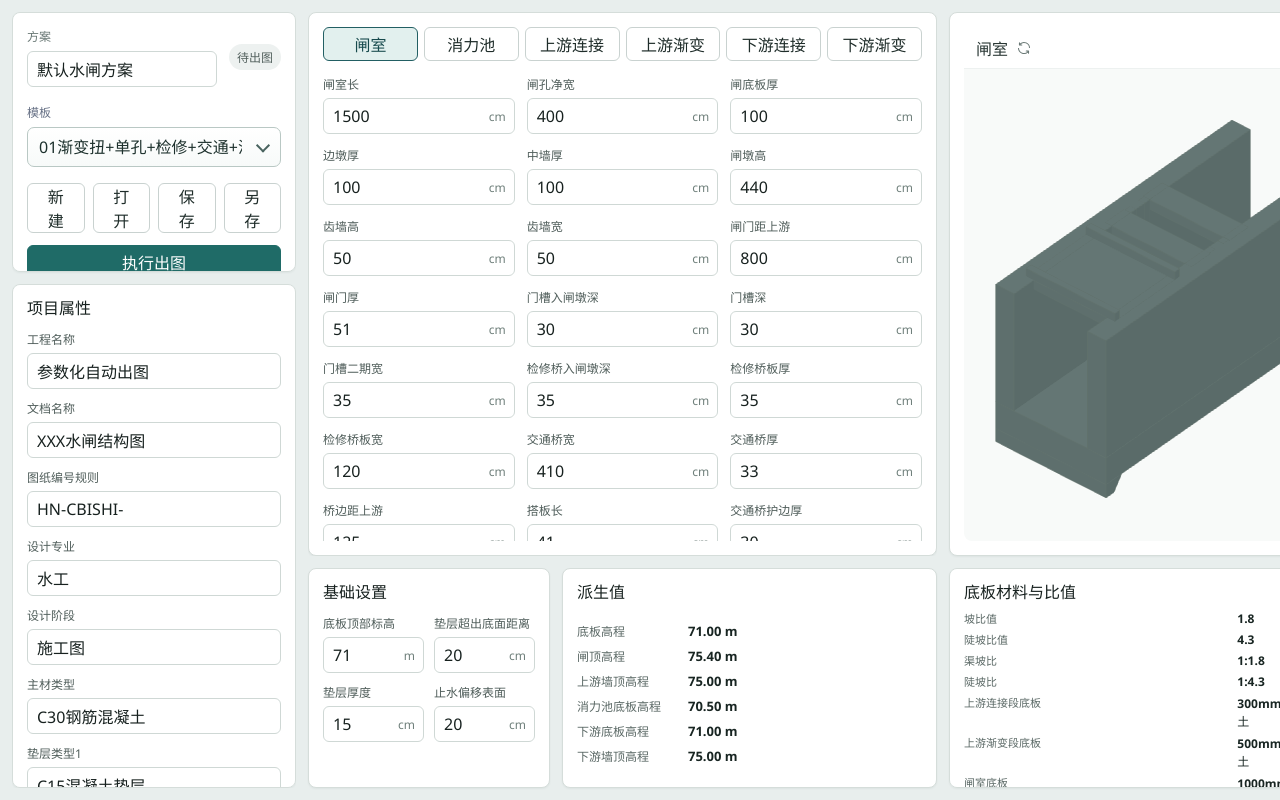
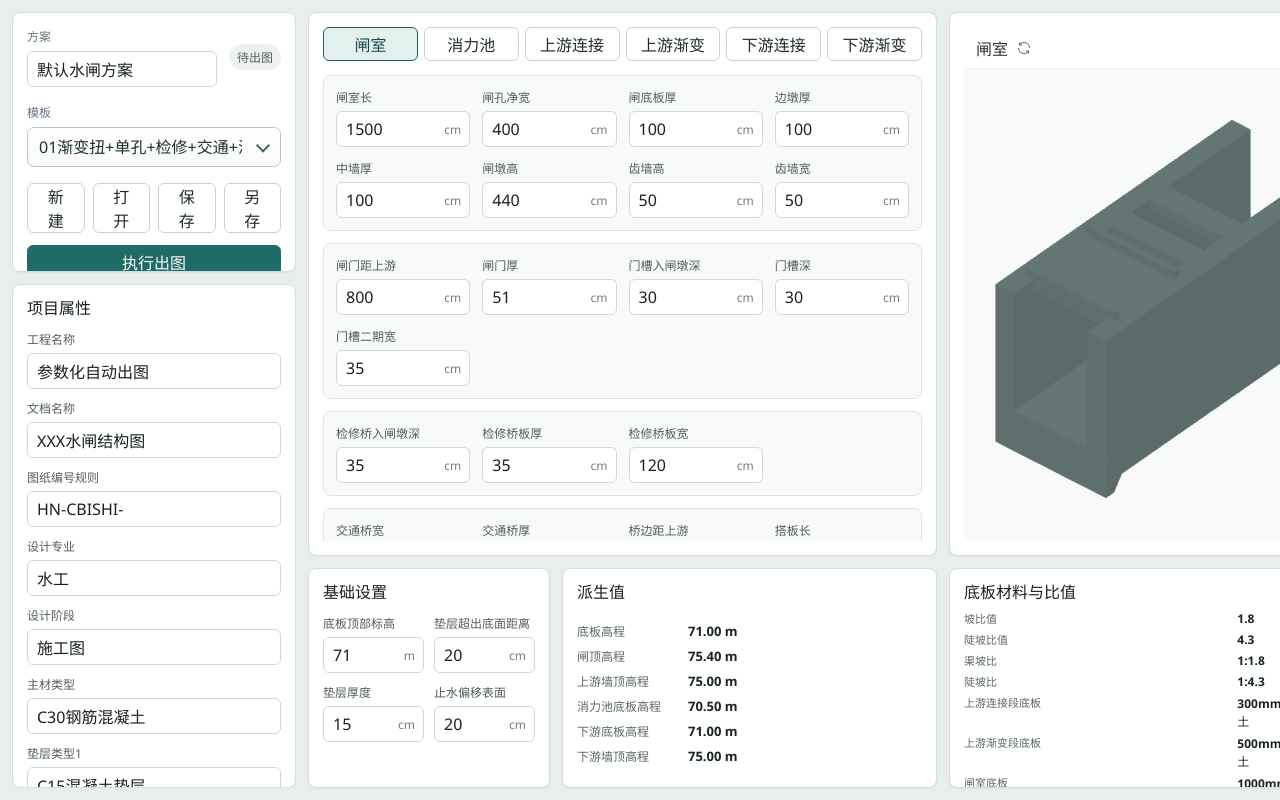
Before and after one commit to Q-110/ParameterDraw, a Vue app: page / in a window 1280 px wide. Built offline with nearby package versions, Linux system fonts and the light colour scheme.

Commit message:
参数二级分组；新增日志文件保存

```diff
--- a/src/components/ParameterForm.vue
+++ b/src/components/ParameterForm.vue
@@ -11,9 +11,16 @@
         {{ group.title }}
       </button>
     </nav>
+    <div class="parameter-groups">
+      <section
+        v-for="subgroup in parameterSubgroups"
+        :key="subgroup.name"
+        class="parameter-subgroup"
+        :aria-label="subgroup.name"
+      >
         <div class="parameter-grid">
           <label
-        v-for="field in activeGroup.fields"
+            v-for="field in subgroup.fields"
             :key="field.key"
             :class="['field-row', { readonly: field.readonly }]"
           >
@@ -40,10 +47,14 @@
           </label>
         </div>
       </section>
+    </div>
+  </section>
 </template>
 
 <script setup>
-defineProps(['groups', 'activeGroupId', 'activeGroup', 'params', 'derived'])
+import { computed } from 'vue'
+
+const props = defineProps(['groups', 'activeGroupId', 'activeGroup', 'params', 'derived'])
 
 const emit = defineEmits([
   'update:activeGroupId',
@@ -51,6 +62,26 @@ const emit = defineEmits([
   'focusField',
   'blurField',
 ])
+
+const parameterSubgroups = computed(() => {
+  const subgroups = []
+
+  props.activeGroup.fields.forEach((field) => {
+    const current = subgroups[subgroups.length - 1]
+
+    if (!current || current.name !== field.subgroup) {
+      subgroups.push({
+        name: field.subgroup,
+        fields: [field],
+      })
+      return
+    }
+
+    current.fields.push(field)
+  })
+
+  return subgroups
+})
 
 /**
  * 上报分组参数变化
--- a/src/styles/index.less
+++ b/src/styles/index.less
@@ -369,13 +369,26 @@ h3 {
   }
 }
 
-.parameter-grid {
+.parameter-groups {
   display: grid;
-  grid-template-columns: repeat(3, minmax(0, 1fr));
   align-content: start;
   gap: 12px;
   min-height: 0;
   overflow: auto;
+}
+
+.parameter-subgroup {
+  border: 1px solid #dce4e1;
+  border-radius: 8px;
+  background: #f8faf9;
+  padding: 12px;
+}
+
+.parameter-grid {
+  display: grid;
+  grid-template-columns: repeat(4, minmax(0, 1fr));
+  align-content: start;
+  gap: 12px;
 }
 
 .unit-input {
--- a/src/templates/01渐变扭+单孔+检修+交通+消力+渐变扭/model.js
+++ b/src/templates/01渐变扭+单孔+检修+交通+消力+渐变扭/model.js
@@ -107,6 +107,13 @@ const rawGroups = [
   {
     id: 'gate',
     title: '闸室',
+    subgroups: [
+      { name: '闸室主体参数', endKey: '齿墙宽' },
+      { name: '闸门参数', endKey: '门槽二期宽' },
+      { name: '检修桥参数', endKey: '检修桥板宽' },
+      { name: '交通桥参数', endKey: '交通桥护边高' },
+      { name: '闸室计算参数', endKey: '闸总宽' },
+    ],
     fields: [
       { key: '闸室长', label: '闸室长', unit: 'cm', part: 'gate', region: 'floor' },
       { key: '闸孔净宽', label: '闸孔净宽', unit: 'cm', part: 'gate', region: 'opening' },
@@ -130,14 +137,21 @@ const rawGroups = [
       { key: '搭板长', label: '搭板长', unit: 'cm', part: 'gate', region: 'approachSlab' },
       { key: '交通桥护边厚', label: '交通桥护边厚', unit: 'cm', part: 'gate', region: 'trafficBridge' },
       { key: '交通桥护边高', label: '交通桥护边高', unit: 'cm', part: 'gate', region: 'trafficBridge' },
+      { key: '闸孔数', label: '闸孔数', readonly: true },
       { key: '闸门宽', label: '闸门宽', unit: 'cm', readonly: true, decimals: 2 },
       { key: '闸总宽', label: '闸总宽', unit: 'cm', readonly: true, decimals: 2 },
-      { key: '闸孔数', label: '闸孔数', readonly: true },
     ],
   },
   {
     id: 'stilling',
     title: '消力池',
+    subgroups: [
+      { name: '消力池主体参数', endKey: '消力池齿墙高度' },
+      { name: '消力池陡坡墙宽参数', endKey: '消力池陡坡段下部墙宽' },
+      { name: '消力池墙体参数', endKey: '消力池斜墙段高度' },
+      { name: '消力坎参数', endKey: '消力坎顶宽' },
+      { name: '消力池计算参数', endKey: '消力池底板宽度' },
+    ],
     fields: [
       { key: '消力池陡坡段平直段长度', label: '陡坡段平直段长度', unit: 'cm', part: 'stilling', region: 'slope' },
       { key: '消力池陡坡段长度', label: '陡坡段长度', unit: 'cm', part: 'stilling', region: 'slope' },
@@ -159,6 +173,12 @@ const rawGroups = [
   {
     id: 'upstreamConnection',
     title: '上游连接',
+    subgroups: [
+      { name: '上游连接底板参数', endKey: '上游连接段底板齿墙宽' },
+      { name: '上游连接坡面构造参数', endKey: '上游连接段坡底外槽宽' },
+      { name: '上游连接计算参数', endKey: '上游连接段渠底板宽' },
+      { name: '上游连接坡板与坡齿参数', endKey: '上游连接段坡齿宽度' },
+    ],
     fields: [
       { key: '上游连接段底板长度', label: '底板长度', unit: 'cm', part: 'upstreamConnection', region: 'floor' },
       { key: '上游连接段底板厚度', label: '底板厚度', unit: 'cm', part: 'upstreamConnection', region: 'floor' },
@@ -168,17 +188,24 @@ const rawGroups = [
       { key: '上游连接段坡底槽宽', label: '坡底槽宽', unit: 'cm', part: 'upstreamConnection', region: 'ditch' },
       { key: '上游连接段坡底槽高', label: '坡底槽高', unit: 'cm', part: 'upstreamConnection', region: 'ditch' },
       { key: '上游连接段坡底外槽宽', label: '坡底外槽宽', unit: 'cm', part: 'upstreamConnection', region: 'ditch' },
+      { key: '上游连接段坡面高度', label: '坡面高度', unit: 'cm', readonly: true },
+      { key: '上游连接段坡面宽度', label: '坡面宽度', unit: 'cm', readonly: true },
+      { key: '上游连接段渠底板宽', label: '渠底板宽', unit: 'cm', readonly: true, decimals: 2 },
       { key: '上游连接段坡板厚度', label: '坡板厚度', unit: 'cm', part: 'upstreamConnection', region: 'slope' },
       { key: '上游连接段坡齿厚度', label: '坡齿厚度', unit: 'cm', part: 'upstreamConnection', region: 'slope' },
       { key: '上游连接段坡齿宽度', label: '坡齿宽度', unit: 'cm', part: 'upstreamConnection', region: 'slope' },
-      { key: '上游连接段坡面高度', label: '坡面高度', unit: 'cm', readonly: true },
-      { key: '上游连接段坡面宽度', label: '坡面宽度', unit: 'cm', readonly: true },
-      { key: '上游连接段渠底板宽', label: '渠底板宽', unit: 'cm', readonly: true, decimals: 2 },
     ],
   },
   {
     id: 'upstreamTransition',
     title: '上游渐变',
+    subgroups: [
+      { name: '上游渐变中断面参数', endKey: '上游渐变段中断面顶端宽' },
+      { name: '上游渐变上断面参数', endKey: '上游渐变段上断面底宽' },
+      { name: '上游渐变下断面参数', endKey: '上游渐变段下断面坡高' },
+      { name: '上游渐变铺盖参数', endKey: '上游渐变段铺盖齿墙宽' },
+      { name: '上游渐变计算参数', endKey: '上游渐变段中断面铺盖宽' },
+    ],
     fields: [
       { key: '上游渐变段中首断面距离', label: '中首断面距离', unit: 'cm', part: 'upstreamTransition', region: 'length' },
       { key: '上游渐变段中断面底宽', label: '中断面底宽', unit: 'cm', part: 'upstreamTransition', region: 'middle' },
@@ -216,6 +243,12 @@ const rawGroups = [
   {
     id: 'downstreamConnection',
     title: '下游连接',
+    subgroups: [
+      { name: '下游连接底板参数', endKey: '下游连接段底板齿墙宽' },
+      { name: '下游连接坡面构造参数', endKey: '下游连接段坡底外槽宽' },
+      { name: '下游连接计算参数', endKey: '下游连接段渠底板宽' },
+      { name: '下游连接坡板与坡齿参数', endKey: '下游连接段坡齿宽度' },
+    ],
     fields: [
       { key: '下游连接段底板长度', label: '底板长度', unit: 'cm', part: 'downstreamConnection', region: 'floor' },
       { key: '下游连接段底板厚度', label: '底板厚度', unit: 'cm', part: 'downstreamConnection', region: 'floor' },
@@ -225,17 +258,24 @@ const rawGroups = [
       { key: '下游连接段坡底槽宽', label: '坡底槽宽', unit: 'cm', part: 'downstreamConnection', region: 'ditch' },
       { key: '下游连接段坡底槽高', label: '坡底槽高', unit: 'cm', part: 'downstreamConnection', region: 'ditch' },
       { key: '下游连接段坡底外槽宽', label: '坡底外槽宽', unit: 'cm', part: 'downstreamConnection', region: 'ditch' },
+      { key: '下游连接段坡面高度', label: '坡面高度', unit: 'cm', readonly: true },
+      { key: '下游连接段坡面宽度', label: '坡面宽度', unit: 'cm', readonly: true },
+      { key: '下游连接段渠底板宽', label: '渠底板宽', unit: 'cm', readonly: true, decimals: 2 },
       { key: '下游连接段坡板厚度', label: '坡板厚度', unit: 'cm', part: 'downstreamConnection', region: 'slope' },
       { key: '下游连接段坡齿厚度', label: '坡齿厚度', unit: 'cm', part: 'downstreamConnection', region: 'slope' },
       { key: '下游连接段坡齿宽度', label: '坡齿宽度', unit: 'cm', part: 'downstreamConnection', region: 'slope' },
-      { key: '下游连接段坡面高度', label: '坡面高度', unit: 'cm', readonly: true },
-      { key: '下游连接段坡面宽度', label: '坡面宽度', unit: 'cm', readonly: true },
-      { key: '下游连接段渠底板宽', label: '渠底板宽', unit: 'cm', readonly: true, decimals: 2 },
     ],
   },
   {
     id: 'downstreamTransition',
     title: '下游渐变',
+    subgroups: [
+      { name: '下游渐变中断面参数', endKey: '下游渐变段中断面顶端宽' },
+      { name: '下游渐变上断面参数', endKey: '下游渐变段上断面底宽' },
+      { name: '下游渐变下断面参数', endKey: '下游渐变段下断面坡宽' },
+      { name: '下游渐变铺盖参数', endKey: '下游渐变段铺盖齿墙宽' },
+      { name: '下游渐变计算参数', endKey: '下游渐变段中断面铺盖宽' },
+    ],
     fields: [
       { key: '下游渐变段中末断面距离', label: '中末断面距离', unit: 'cm', part: 'downstreamTransition', region: 'length' },
       { key: '下游渐变段中断面底宽', label: '中断面底宽', unit: 'cm', part: 'downstreamTransition', region: 'middle' },
@@ -272,14 +312,28 @@ const rawGroups = [
   },
 ]
 
-// 在 rawGroup 的每个字段上自动生成 guideRegion   用于 3D 预览中参数与尺寸线的精确高亮联动
-export const groups = rawGroups.map((group) => ({
-  ...group,
-  fields: group.fields.map((field) => ({
-    ...field,
-    guideRegion: (field.unit === 'cm' && field.part) ? `${field.part}.${field.key}` : undefined,
-  })),
-}))
+// 为字段补充分组和高亮元数据   保持 groups.fields 对外仍为扁平数组
+export const groups = rawGroups.map(({ subgroups, ...group }) => {
+  let subgroupIndex = 0
+
+  return {
+    ...group,
+    fields: group.fields.map((field) => {
+      const subgroup = subgroups[subgroupIndex]
+      const result = {
+        ...field,
+        subgroup: subgroup.name,
+        guideRegion: (field.unit === 'cm' && field.part) ? `${field.part}.${field.key}` : undefined,
+      }
+
+      if (field.key === subgroup.endKey) {
+        subgroupIndex += 1
+      }
+
+      return result
+    }),
+  }
+})
 
 // ==================== 派生计算 ====================
 
--- a/src/templates/02渐变扭+单孔+检修+无交通+消力+渐变扭/model.js
+++ b/src/templates/02渐变扭+单孔+检修+无交通+消力+渐变扭/model.js
@@ -101,6 +101,12 @@ const rawGroups = [
   {
     id: 'gate',
     title: '闸室',
+    subgroups: [
+      { name: '闸室主体参数', endKey: '齿墙宽' },
+      { name: '闸门参数', endKey: '门槽二期宽' },
+      { name: '检修桥参数', endKey: '检修桥板宽' },
+      { name: '闸室计算参数', endKey: '闸总宽' },
+    ],
     fields: [
       { key: '闸室长', label: '闸室长', unit: 'cm', part: 'gate', region: 'floor' },
       { key: '闸孔净宽', label: '闸孔净宽', unit: 'cm', part: 'gate', region: 'opening' },
@@ -118,14 +124,21 @@ const rawGroups = [
       { key: '检修桥入闸墩深', label: '检修桥入闸墩深', unit: 'cm', part: 'gate', region: 'serviceBridge' },
       { key: '检修桥板厚', label: '检修桥板厚', unit: 'cm', part: 'gate', region: 'serviceBridge' },
       { key: '检修桥板宽', label: '检修桥板宽', unit: 'cm', part: 'gate', region: 'serviceBridge' },
+      { key: '闸孔数', label: '闸孔数', readonly: true },
       { key: '闸门宽', label: '闸门宽', unit: 'cm', readonly: true, decimals: 2 },
       { key: '闸总宽', label: '闸总宽', unit: 'cm', readonly: true, decimals: 2 },
-      { key: '闸孔数', label: '闸孔数', readonly: true },
     ],
   },
   {
     id: 'stilling',
     title: '消力池',
+    subgroups: [
+      { name: '消力池主体参数', endKey: '消力池齿墙高度' },
+      { name: '消力池陡坡墙宽参数', endKey: '消力池陡坡段下部墙宽' },
+      { name: '消力池墙体参数', endKey: '消力池斜墙段高度' },
+      { name: '消力坎参数', endKey: '消力坎顶宽' },
+      { name: '消力池计算参数', endKey: '消力池底板宽度' },
+    ],
     fields: [
       { key: '消力池陡坡段平直段长度', label: '陡坡段平直段长度', unit: 'cm', part: 'stilling', region: 'slope' },
       { key: '消力池陡坡段长度', label: '陡坡段长度', unit: 'cm', part: 'stilling', region: 'slope' },
@@ -147,6 +160,12 @@ const rawGroups = [
   {
     id: 'upstreamConnection',
     title: '上游连接',
+    subgroups: [
+      { name: '上游连接底板参数', endKey: '上游连接段底板齿墙宽' },
+      { name: '上游连接坡面构造参数', endKey: '上游连接段坡底外槽宽' },
+      { name: '上游连接计算参数', endKey: '上游连接段渠底板宽' },
+      { name: '上游连接坡板与坡齿参数', endKey: '上游连接段坡齿宽度' },
+    ],
     fields: [
       { key: '上游连接段底板长度', label: '底板长度', unit: 'cm', part: 'upstreamConnection', region: 'floor' },
       { key: '上游连接段底板厚度', label: '底板厚度', unit: 'cm', part: 'upstreamConnection', region: 'floor' },
@@ -156,17 +175,24 @@ const rawGroups = [
       { key: '上游连接段坡底槽宽', label: '坡底槽宽', unit: 'cm', part: 'upstreamConnection', region: 'ditch' },
       { key: '上游连接段坡底槽高', label: '坡底槽高', unit: 'cm', part: 'upstreamConnection', region: 'ditch' },
       { key: '上游连接段坡底外槽宽', label: '坡底外槽宽', unit: 'cm', part: 'upstreamConnection', region: 'ditch' },
+      { key: '上游连接段坡面高度', label: '坡面高度', unit: 'cm', readonly: true },
+      { key: '上游连接段坡面宽度', label: '坡面宽度', unit: 'cm', readonly: true },
+      { key: '上游连接段渠底板宽', label: '渠底板宽', unit: 'cm', readonly: true, decimals: 2 },
       { key: '上游连接段坡板厚度', label: '坡板厚度', unit: 'cm', part: 'upstreamConnection', region: 'slope' },
       { key: '上游连接段坡齿厚度', label: '坡齿厚度', unit: 'cm', part: 'upstreamConnection', region: 'slope' },
       { key: '上游连接段坡齿宽度', label: '坡齿宽度', unit: 'cm', part: 'upstreamConnection', region: 'slope' },
-      { key: '上游连接段坡面高度', label: '坡面高度', unit: 'cm', readonly: true },
-      { key: '上游连接段坡面宽度', label: '坡面宽度', unit: 'cm', readonly: true },
-      { key: '上游连接段渠底板宽', label: '渠底板宽', unit: 'cm', readonly: true, decimals: 2 },
     ],
   },
   {
     id: 'upstreamTransition',
     title: '上游渐变',
+    subgroups: [
+      { name: '上游渐变中断面参数', endKey: '上游渐变段中断面顶端宽' },
+      { name: '上游渐变上断面参数', endKey: '上游渐变段上断面底宽' },
+      { name: '上游渐变下断面参数', endKey: '上游渐变段下断面坡高' },
+      { name: '上游渐变铺盖参数', endKey: '上游渐变段铺盖齿墙宽' },
+      { name: '上游渐变计算参数', endKey: '上游渐变段中断面铺盖宽' },
+    ],
     fields: [
       { key: '上游渐变段中首断面距离', label: '中首断面距离', unit: 'cm', part: 'upstreamTransition', region: 'length' },
       { key: '上游渐变段中断面底宽', label: '中断面底宽', unit: 'cm', part: 'upstreamTransition', region: 'middle' },
@@ -204,6 +230,12 @@ const rawGroups = [
   {
     id: 'downstreamConnection',
     title: '下游连接',
+    subgroups: [
+      { name: '下游连接底板参数', endKey: '下游连接段底板齿墙宽' },
+      { name: '下游连接坡面构造参数', endKey: '下游连接段坡底外槽宽' },
+      { name: '下游连接计算参数', endKey: '下游连接段渠底板宽' },
+      { name: '下游连接坡板与坡齿参数', endKey: '下游连接段坡齿宽度' },
+    ],
     fields: [
       { key: '下游连接段底板长度', label: '底板长度', unit: 'cm', part: 'downstreamConnection', region: 'floor' },
       { key: '下游连接段底板厚度', label: '底板厚度', unit: 'cm', part: 'downstreamConnection', region: 'floor' },
@@ -213,17 +245,24 @@ const rawGroups = [
       { key: '下游连接段坡底槽宽', label: '坡底槽宽', unit: 'cm', part: 'downstreamConnection', region: 'ditch' },
       { key: '下游连接段坡底槽高', label: '坡底槽高', unit: 'cm', part: 'downstreamConnection', region: 'ditch' },
       { key: '下游连接段坡底外槽宽', label: '坡底外槽宽', unit: 'cm', part: 'downstreamConnection', region: 'ditch' },
+      { key: '下游连接段坡面高度', label: '坡面高度', unit: 'cm', readonly: true },
+      { key: '下游连接段坡面宽度', label: '坡面宽度', unit: 'cm', readonly: true },
+      { key: '下游连接段渠底板宽', label: '渠底板宽', unit: 'cm', readonly: true, decimals: 2 },
       { key: '下游连接段坡板厚度', label: '坡板厚度', unit: 'cm', part: 'downstreamConnection', region: 'slope' },
       { key: '下游连接段坡齿厚度', label: '坡齿厚度', unit: 'cm', part: 'downstreamConnection', region: 'slope' },
       { key: '下游连接段坡齿宽度', label: '坡齿宽度', unit: 'cm', part: 'downstreamConnection', region: 'slope' },
-      { key: '下游连接段坡面高度', label: '坡面高度', unit: 'cm', readonly: true },
-      { key: '下游连接段坡面宽度', label: '坡面宽度', unit: 'cm', readonly: true },
-      { key: '下游连接段渠底板宽', label: '渠底板宽', unit: 'cm', readonly: true, decimals: 2 },
     ],
   },
   {
     id: 'downstreamTransition',
     title: '下游渐变',
+    subgroups: [
+      { name: '下游渐变中断面参数', endKey: '下游渐变段中断面顶端宽' },
+      { name: '下游渐变上断面参数', endKey: '下游渐变段上断面底宽' },
+      { name: '下游渐变下断面参数', endKey: '下游渐变段下断面坡宽' },
+      { name: '下游渐变铺盖参数', endKey: '下游渐变段铺盖齿墙宽' },
+      { name: '下游渐变计算参数', endKey: '下游渐变段中断面铺盖宽' },
+    ],
     fields: [
       { key: '下游渐变段中末断面距离', label: '中末断面距离', unit: 'cm', part: 'downstreamTransition', region: 'length' },
       { key: '下游渐变段中断面底宽', label: '中断面底宽', unit: 'cm', part: 'downstreamTransition', region: 'middle' },
@@ -260,14 +299,28 @@ const rawGroups = [
   },
 ]
 
-// 在 rawGroup 的每个字段上自动生成 guideRegion   用于 3D 预览中参数与尺寸线的精确高亮联动
-export const groups = rawGroups.map((group) => ({
-  ...group,
-  fields: group.fields.map((field) => ({
-    ...field,
-    guideRegion: (field.unit === 'cm' && field.part) ? `${field.part}.${field.key}` : undefined,
-  })),
-}))
+// 为字段补充分组和高亮元数据   保持 groups.fields 对外仍为扁平数组
+export const groups = rawGroups.map(({ subgroups, ...group }) => {
+  let subgroupIndex = 0
+
+  return {
+    ...group,
+    fields: group.fields.map((field) => {
+      const subgroup = subgroups[subgroupIndex]
+      const result = {
+        ...field,
+        subgroup: subgroup.name,
+        guideRegion: (field.unit === 'cm' && field.part) ? `${field.part}.${field.key}` : undefined,
+      }
+
+      if (field.key === subgroup.endKey) {
+        subgroupIndex += 1
+      }
+
+      return result
+    }),
+  }
+})
 
 // ==================== 派生计算 ====================
 
```
Also changed, not shown: electron/main.cjs (+139 -17 lines), src/main.js (+6 -1 lines). Lines whose indentation alone changed are shown as unchanged.
